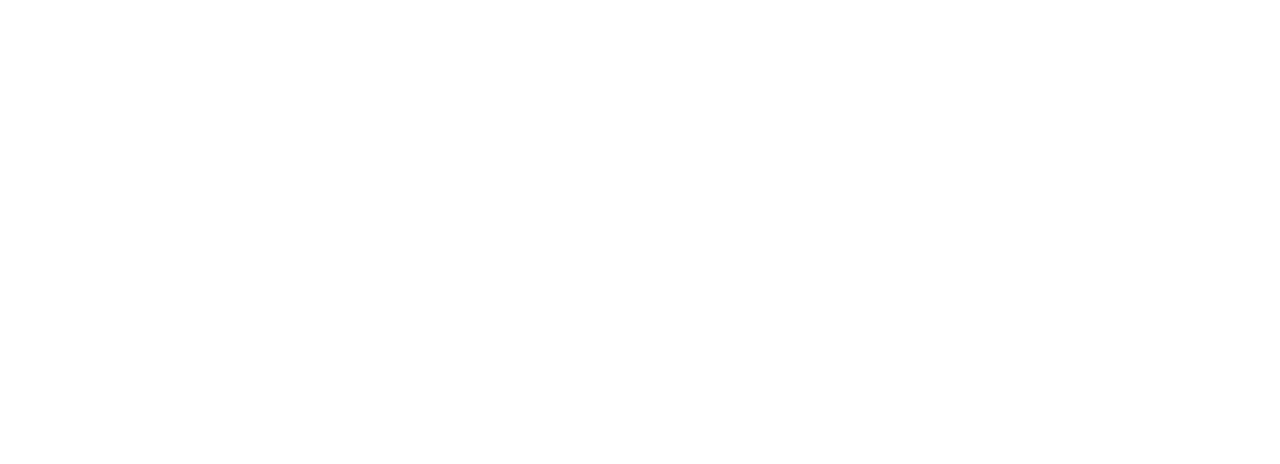
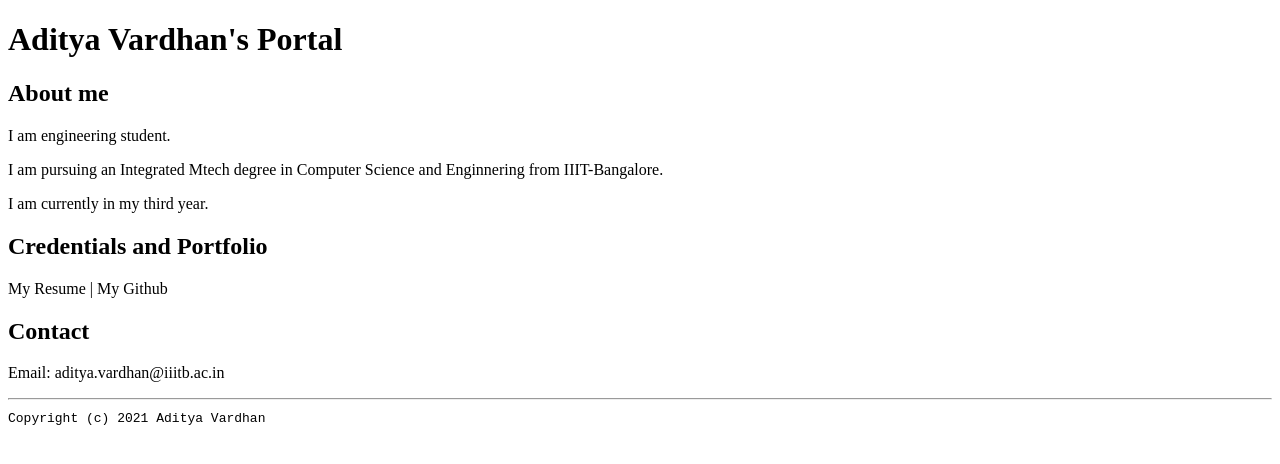
Before and after one commit to vardhan2000/Portfolio, a plain HTML site: page index.html in a window 1280 px wide. Drawn offline with Linux system fonts and the light colour scheme.

Commit message:
basic content and layout of index-html

```diff
--- a/index.html
+++ b/index.html
@@ -3,16 +3,28 @@
 <html lang="en">
 
     <header>
-
+        <title>Aditya Vardhan's Portal</title>
     </header>
 
 
     <body>
+    <h1>Aditya Vardhan's Portal</h1>
 
+    <h2>About me</h2>
+    <p>I am engineering student.</p>
+    <p>I am pursuing an Integrated Mtech degree in Computer Science and Enginnering from IIIT-Bangalore.</p>
+    <p>I am currently in my third year.</p>
+
+    <h2>Credentials and Portfolio</h2>
+    <p>My Resume | My Github</p>
+
+    <h2>Contact</h2>
+    <p>Email: aditya.vardhan@iiitb.ac.in</p>
     </body>
 
 
     <footer>
-
+        <hr>
+        <code>Copyright (c) 2021 Aditya Vardhan</code>
     </footer>
 </html>
```
